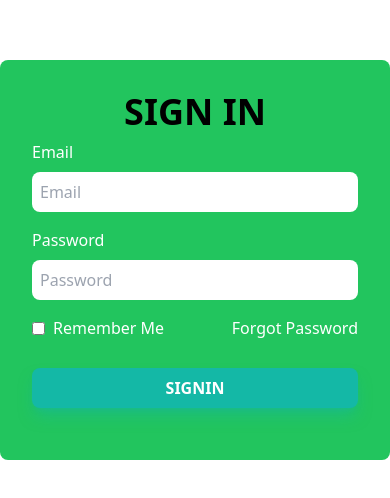
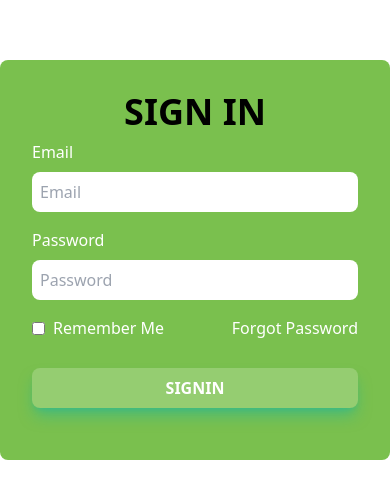
Before and after one commit to careerkh-org/careerkh.org, a React (Vite) app: page /login in a window 390 px wide. Shown: the part 162-660 px from the top of the page. Built offline with nearby package versions, Linux system fonts and the light colour scheme.

Commit message:
update img

```diff
--- a/src/components/Error404.jsx
+++ b/src/components/Error404.jsx
@@ -29,7 +29,7 @@ export default function Error404() {
                 <><div className="min-h-full bg-white px-4 py-16 sm:px-6 sm:py-24 md:grid md:place-items-center lg:px-8">
                     <div className="mx-auto max-w-max">
                         <main className="sm:flex">
-                            <p className="text-4xl font-bold tracking-tight text-green-600 sm:text-5xl">404</p>
+                            <p className="text-4xl font-bold tracking-tight text-primary sm:text-5xl">404</p>
                             <div className="sm:ml-6">
                                 <div className="sm:border-l sm:border-gray-200 sm:pl-6">
                                     <h1 className="text-4xl font-bold tracking-tight text-gray-900 sm:text-5xl">Page not found</h1>
@@ -41,14 +41,14 @@ export default function Error404() {
                                     >
                                     <a
                                         href="#"
-                                        className="inline-flex items-center rounded-md border border-transparent bg-green-600 px-4 py-2 text-sm font-medium text-white shadow-sm hover:bg-green-700 focus:outline-none focus:ring-2 focus:ring-green-500 focus:ring-offset-2"
+                                        className="inline-flex items-center rounded-md border border-transparent bg-primary px-4 py-2 text-sm font-medium text-white shadow-sm hover:bg-green-700 focus:outline-none focus:ring-2 focus:ring-green-500 focus:ring-offset-2"
                                     >
                                         Go back home
                                     </a>
                                     </Link>
                                     <a
                                         href="#"
-                                        className="inline-flex items-center rounded-md border border-transparent bg-green-100 px-4 py-2 text-sm font-medium text-green-700 hover:bg-green-200 focus:outline-none focus:ring-2 focus:ring-green-500 focus:ring-offset-2"
+                                        className="inline-flex items-center rounded-md border border-transparent bg-green-100 px-4 py-2 text-sm font-medium text-primary hover:bg-green-200 focus:outline-none focus:ring-2 focus:ring-green-500 focus:ring-offset-2"
                                     >
                                         Contact support
                                     </a>
--- a/src/components/Signin.jsx
+++ b/src/components/Signin.jsx
@@ -1,6 +1,6 @@
 import React, {useCallback, useContext} from 'react';
 
-import loginImg from '../assets/login.jpg';
+import loginImg from '../assets/meme-cat.gif';
 
 const Signin = ()=> {
 
@@ -12,21 +12,21 @@ const Signin = ()=> {
         </div>
 
         <div className='bg-white flex flex-col justify-center'>
-            <form className='max-w-[400px] w-full mx-auto rounded-lg bg-green-500 p-8 px-8' >
+            <form className='max-w-[400px] w-full mx-auto rounded-lg bg-primary p-8 px-8' >
                 <h2 className='text-4xl dark:text-white font-bold text-center'>SIGN IN</h2>
                 <div className='flex flex-col text-white py-2'>
                     <label>Email</label>
-                    <input className='rounded-lg bg-white mt-2 p-2 focus:border-blue-500 focus:bg-gray-100 focus:outline-none' name="email" type="email" placeholder="Email" />
+                    <input className='text-black rounded-lg bg-white mt-2 p-2 focus:border-blue-500 focus:bg-gray-100 focus:outline-none' name="email" type="email" placeholder="Email" />
                 </div>
                 <div className='flex flex-col text-white py-2'>
                     <label>Password</label>
-                    <input className='p-2 rounded-lg bg-white- mt-2 focus:border-blue-500 focus:bg-gray-100 focus:outline-none' name="password" type="password" placeholder="Password" />
+                    <input className='text-black p-2 rounded-lg bg-white mt-2  focus:border-blue-500 focus:bg-gray-100 focus:outline-none' name="password" type="password" placeholder="Password" />
                 </div>
                 <div className='flex justify-between text-white py-2'>
                     <p className='flex items-center'><input className='mr-2' type="checkbox" /> Remember Me</p>
                     <p>Forgot Password</p>
                 </div>
-                <button className='w-full my-5 py-2 bg-teal-500 shadow-lg shadow-teal-500/50 hover:shadow-teal-500/40 text-white font-semibold rounded-lg' type="submit">SIGNIN</button>
+                <button className='w-full my-5 py-2 bg-primary_300 shadow-lg shadow-teal-500/50 hover:shadow-teal-500/40 text-white font-semibold rounded-lg' type="submit">SIGNIN</button>
 
             </form>
         </div>
```
Also changed, not shown: 1 other file (tests, documents, lock files or other folders).
